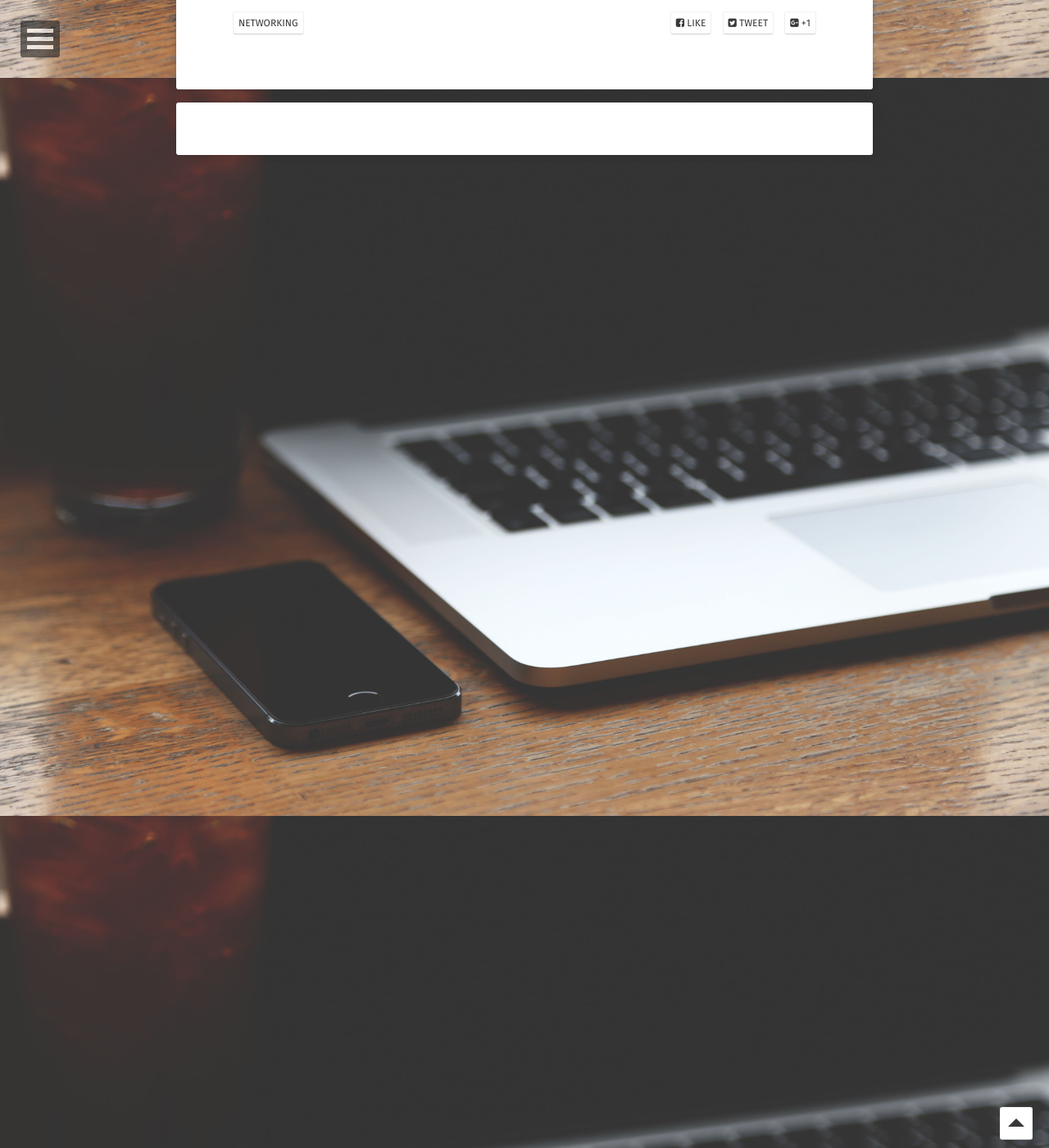
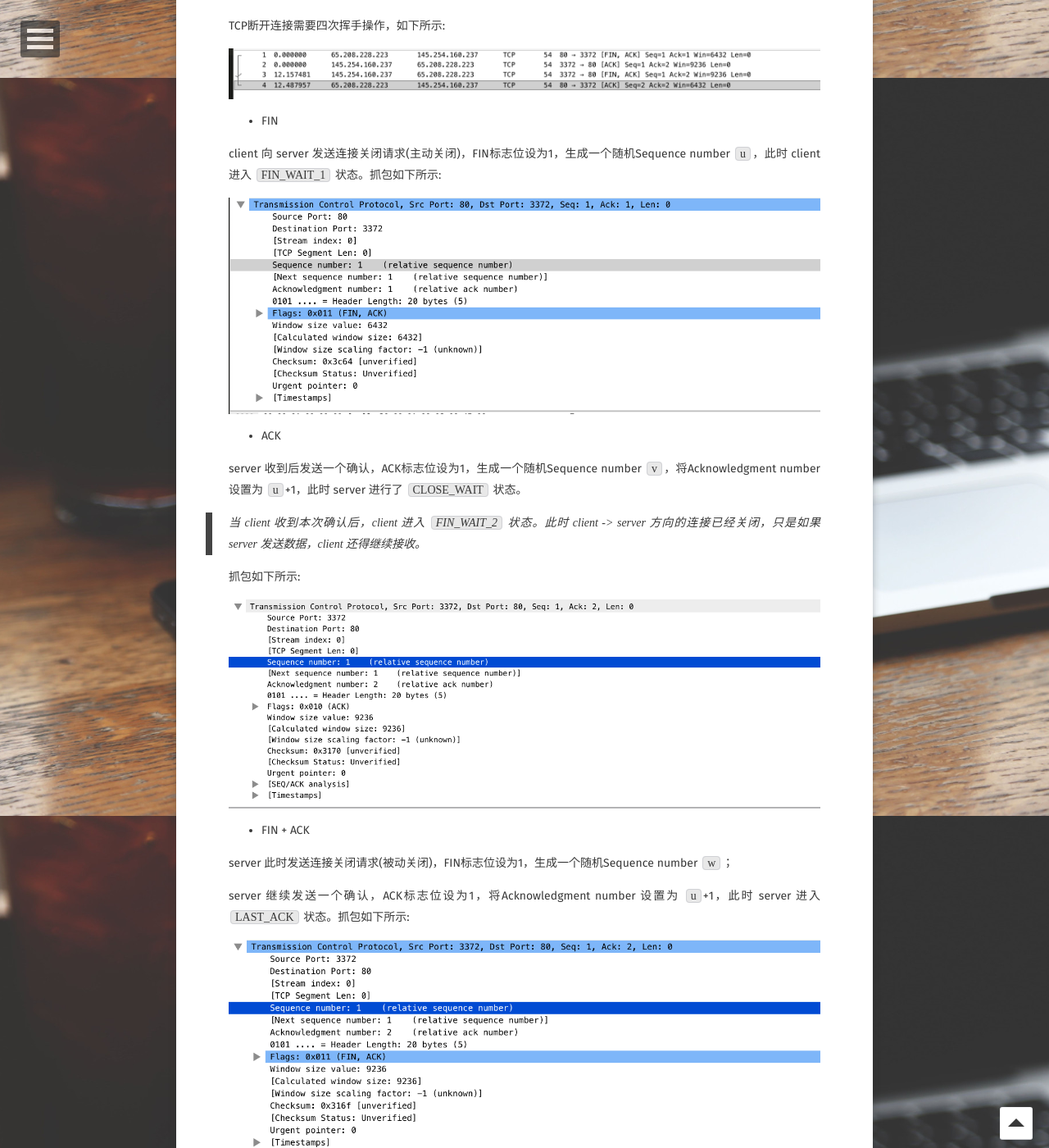
Before and after one commit to longjianjiang/longjianjiang.github.io, a Jekyll site: the page built from _posts/2019-01-23-tcp-note.md, in a window 1280 px wide and 1400 px high, scrolled down 2605 px. Shown: the whole window at 82% size. Built offline with Jekyll 4.4.1, drawn with Linux system fonts in a browser that asks for light colours; some web fonts are replaced; comment, search, counter and statistics services are not loaded; some of the changed text lies outside the part shown.

Commit message:
Update(auto commit)

````diff
--- a/_posts/2019-01-23-tcp-note.md
+++ b/_posts/2019-01-23-tcp-note.md
@@ -8,7 +8,7 @@
 comments: true
 ---
 
-TCP(Transmission Control Protocol)是传输层的一个协议，我们常用的HTTP就是通过TCP建立连接的，下面笔者使用 `Wireshark` 观察TCP建立连接的过程。
+TCP(Transmission Control Protocol)是传输层的一个协议，我们常用的HTTP就是通过TCP建立连接的，下面笔者使用 `Wireshark` 观察TCP建立连接和断开连接的过程。
 
 # 三次握手
 
@@ -51,3 +51,51 @@
 
 此时双方确认对方有收发消息能力后才能进行通信，否则服务端可能出现一些不必要的等待。
 ```
+
+# 四次挥手
+
+TCP断开连接需要四次挥手操作，如下所示:
+
+![tcp_note_6]({{site.url}}/assets/images/blog/tcp_note_6.png)
+
+- FIN
+
+client 向 server 发送连接关闭请求(主动关闭)，FIN标志位设为1，生成一个随机Sequence number `u`，此时 client 进入 `FIN_WAIT_1` 状态。抓包如下所示:
+
+![tcp_note_7]({{site.url}}/assets/images/blog/tcp_note_7.png)
+
+- ACK
+
+server 收到后发送一个确认，ACK标志位设为1，生成一个随机Sequence number `v`，将Acknowledgment number 设置为 `u`+1，此时 server 进行了 `CLOSE_WAIT` 状态。
+
+> 当 client 收到本次确认后，client 进入 `FIN_WAIT_2` 状态。此时 client -> server 方向的连接已经关闭，只是如果 server 发送数据，client 还得继续接收。
+
+抓包如下所示:
+
+![tcp_note_8]({{site.url}}/assets/images/blog/tcp_note_8.png)
+
+- FIN + ACK
+
+server 此时发送连接关闭请求(被动关闭)，FIN标志位设为1，生成一个随机Sequence number `w`；
+
+server 继续发送一个确认，ACK标志位设为1，将Acknowledgment number 设置为 `u`+1，此时 server 进入 `LAST_ACK` 状态。抓包如下所示:
+
+![tcp_note_9]({{site.url}}/assets/images/blog/tcp_note_9.png)
+
+- ACK
+
+client 收到后发送一个确认，ACK标志位设为1，将Acknowledgment number 设置为 `w`+1;
+
+此时 client 不会立即进行 `CLOSED` 状态，而是进入 `TIME_WAIT` 状态，持续 `2MSL`, 若此时没有收到 server 的新的请求则进入 `CLOSED` 状态。
+
+当 server 收到 确认后，此时 server 则会立即进入到 `CLOSED` 状态。
+
+> 如果 client 发完确认后立即进入 `CLOSED` 状态，如果发送的确认消息丢失了，则 server 会尝试重新发送关闭请求，但此时 client 已经关闭无法响应，所以 server 就会无法关闭。
+
+抓包如下所示:
+
+![tcp_note_10]({{site.url}}/assets/images/blog/tcp_note_10.png)
+
+整个过程如下所示:
+
+![tcp_note_11]({{site.url}}/assets/images/blog/tcp_note_11.png)
````
Also changed, not shown: assets/images/blog/tcp_note_10.png (added), assets/images/blog/tcp_note_11.png (added), assets/images/blog/tcp_note_6.png (added), assets/images/blog/tcp_note_7.png (added), assets/images/blog/tcp_note_8.png (added), assets/images/blog/tcp_note_9.png (added).
